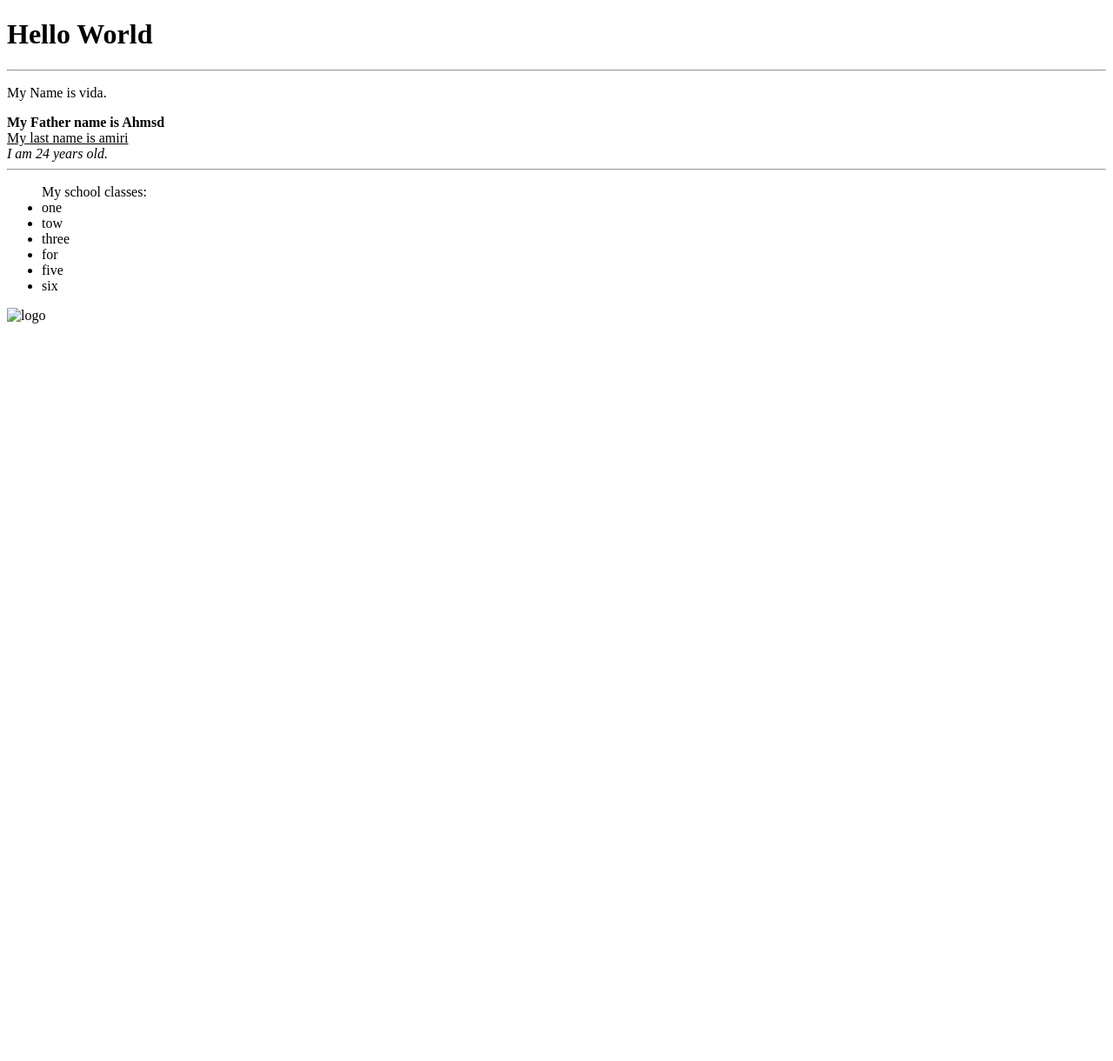
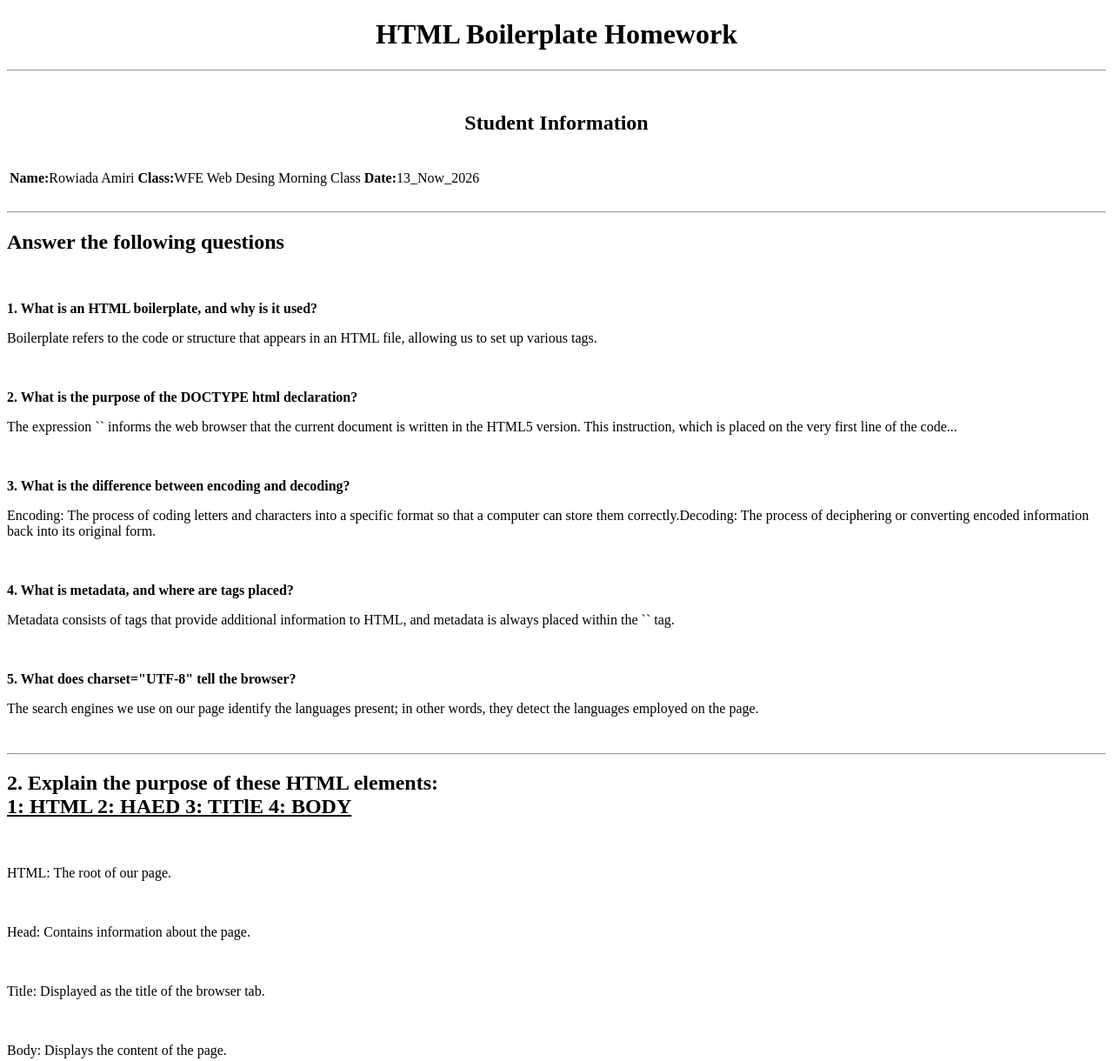
Before and after one commit to howiadaamiri5-cyber/Form_m, a plain HTML site: page index.html in a window 1280 px wide. Shown: the top 1220 px of the page at 87% size. Before the commit the page ends 800 px from the top, so only its background shows below. Drawn offline with Linux system fonts and the light colour scheme.

Commit message:
Add files via upload

```diff
--- a/index.html
+++ b/index.html
@@ -3,24 +3,58 @@
 <head>
     <meta charset="UTF-8">
     <meta name="viewport" content="width=device-width, initial-scale=1.0">
-    <title>Document</title>
+    <title>HTML Homework</title>
 </head>
 <body>
-    <h1>Hello World</h1> <hr>
-    <p>My Name is vida.</p>
-<b>My Father name is Ahmsd</b> <br>
-<u>My last name is amiri</u> <br>
-<i>I am 24 years old.</i> <br>
-<hr>
-<ul>My school classes:
-<li>one</li>
-<li>tow</li>
-<li>three</li>
-<li>for</li>
-<li>five</li>
-<li>six</li>
-</ul>
-<img src="9034" alt="logo">
+    <!-- مقدمه -->
+     <center>
+        <h1>HTML Boilerplate Homework</h1>
+     </center> <hr>
+     <br>
+     <center>
+       <b><h2>Student Information</h2> </b>
+     </center>
+     <br>
+     <table>
+        <tr>
+            <td><b>Name:</b>Rowiada Amiri</td>
+            <td><b>Class:</b>WFE Web Desing Morning Class</td>
+            <td><b>Date:</b>13_Now_2026</td>
+        </tr>
+     </table> <br> <hr>
+     <!-- Questions -->
+     <h2>Answer the following questions</h2> <br>
+     <p>
+        <b>1.	What is an HTML boilerplate, and why is it used?</b>
+    </p>
+    <p>Boilerplate refers to the code or structure that appears in an HTML file, allowing us to set up various tags.</p> <br>
+    <p>
+        <b>2.	What is the purpose of the <! > DOCTYPE html declaration?</b>
+    </p>
+    <p>The expression `<!DOCTYPE html>` informs the web browser that the current document is written in the HTML5 version. This instruction, which is placed on the very first line of the code...</p> <br>
+    <p>
+        <b>3.	What is the difference between encoding and decoding?</b>
+    </p>
+    <p>Encoding: The process of coding letters and characters into a specific format so that a computer can store them correctly.Decoding: The process of deciphering or converting encoded information back into its original form.</p> <br>
 
+    <p>
+        <b>4.	What is metadata, and where are <meta> tags placed?</b>
+    </p>
+    <p>Metadata consists of tags that provide additional information to HTML, and metadata is always placed within the `<head>` tag.</p> <br>
+        <p>
+            <b>5.	What does charset="UTF-8" tell the browser?</b>
+        </p>
+        <p>The search engines we use on our page identify the languages present; in other words, they detect the languages employed on the page.</p> <br>
+        <hr>
+        <h2>
+            <b>2. Explain the purpose of these HTML elements:</b> <br>
+            <u>1: HTML 2: HAED 3: TITlE 4: BODY </u>
+        </h2> <br>
+        <p>HTML: The root of our page.</p><br>
+        <p>Head: Contains information about the page.</p><br>
+        <p>Title: Displayed as the title of the browser tab.</p><br>
+        <p>Body: Displays the content of the page.</p><br>
+        <hr>
+        <h2>
 </body>
 </html>
```
